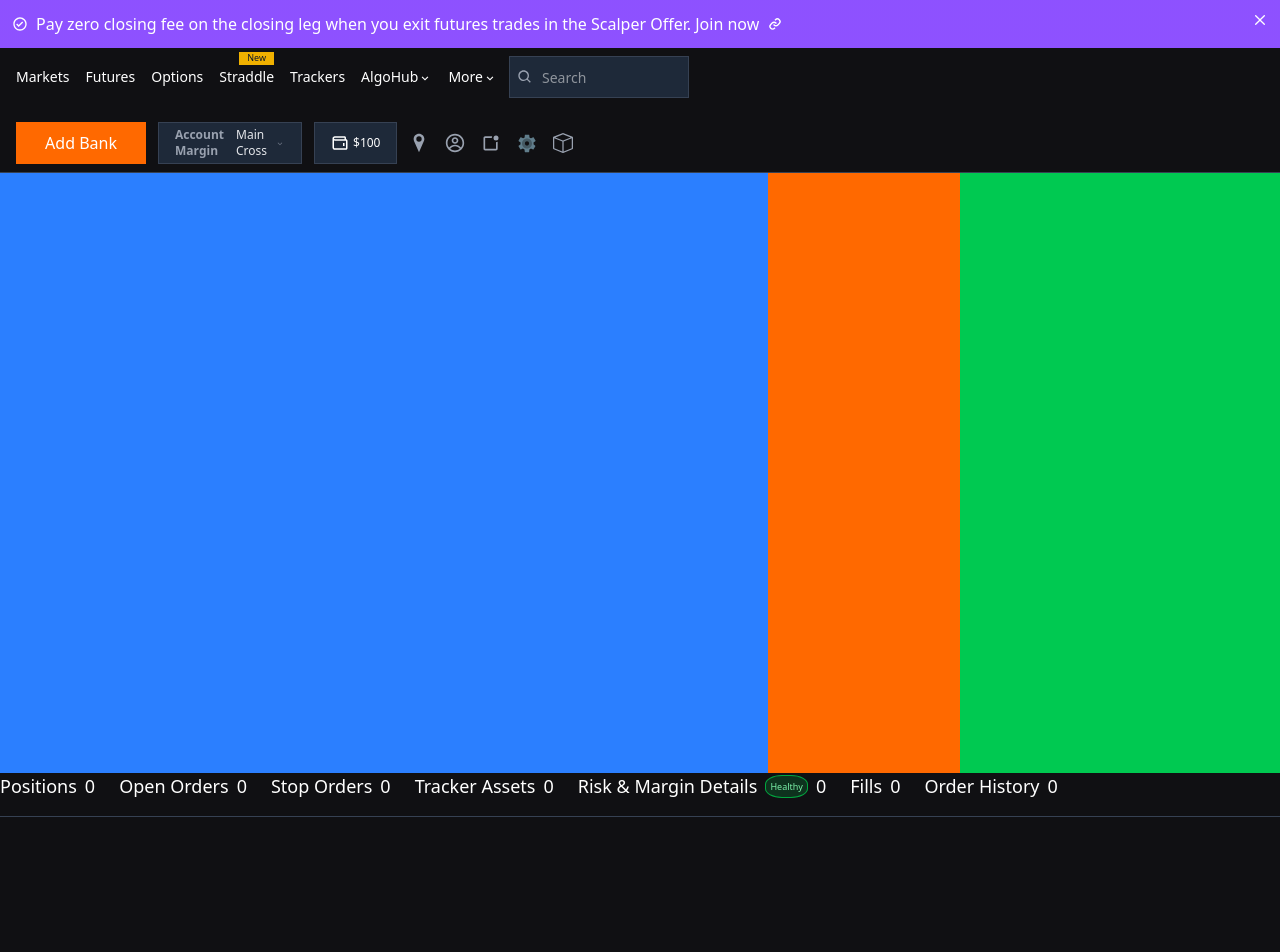
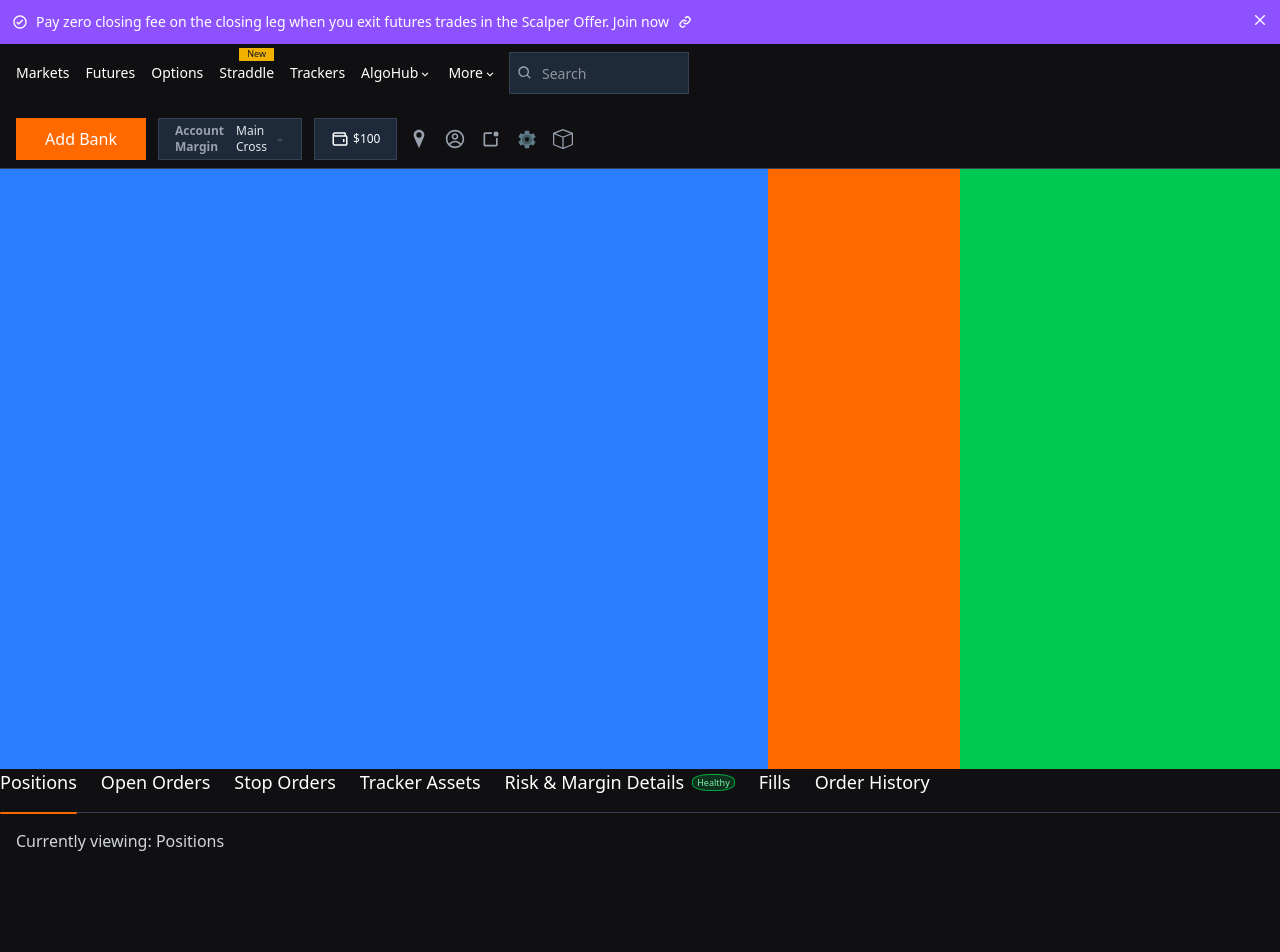
Before and after one commit to heyrapto/delta-exchange, a Next.js app: page / in a window 1280 px wide. Shown: the top 952 px of the page. Built offline with nearby package versions, Linux system fonts and the light colour scheme.

Commit message:
Refactor ExchangePanel component for improved styling and functionality; update tab layout and active panel indication. Enhance Banner component with text styling for better readability.

```diff
--- a/src/components/exchange/exchange-panel.tsx
+++ b/src/components/exchange/exchange-panel.tsx
@@ -5,62 +5,47 @@ import { useState } from "react"
 export const ExchangePanel = () => {
     const [activePanel, setActivePanel] = useState(0)
     const panelTabs = [
-        {
-            id: 0,
-            title: "Positions"
-        },
-        {
-            id: 1,
-            title: "Open Orders"
-        },
-        {
-            id: 2,
-            title: "Stop Orders"
-        },
-        {
-            id: 3,
-            title: "Tracker Assets"
-        },
-        {
-            id: 4,
-            title: "Risk & Margin Details",
-            isHealthy: true,
-        },
-        {
-            id: 5,
-            title: "Fills"
-        },
-        {
-            id: 6,
-            title: "Order History"
-        },
+        { id: 0, title: "Positions" },
+        { id: 1, title: "Open Orders" },
+        { id: 2, title: "Stop Orders" },
+        { id: 3, title: "Tracker Assets" },
+        { id: 4, title: "Risk & Margin Details", isHealthy: true },
+        { id: 5, title: "Fills" },
+        { id: 6, title: "Order History" },
     ]
 
     const handlePanelToggle = (id: number) => {
-        setActivePanel(id);
-    };
+        setActivePanel(id)
+    }
 
     return (
         <div className="w-full flex flex-col min-h-[500px]">
-            <div className="flex gap-6 border-b pb-4 border-gray-700">
+            <div className="flex gap-6 border-b pb-2 border-gray-700 relative">
                 {panelTabs.map((p) => (
-                    <div className={`text-white text-[18px] inline-flex items-center gap-2 cursor-pointer relative`} key={p.id} onClick={() => handlePanelToggle(p.id)}>
+                    <div
+                        key={p.id}
+                        onClick={() => handlePanelToggle(p.id)}
+                        className="text-white text-[18px] inline-flex items-center gap-2 cursor-pointer relative pb-2"
+                    >
                         <h1>{p.title}</h1>
                         {p.isHealthy && (
-                            <span className="border border-green-600 bg-green-900/50 text-green-300 rounded-[40%] p-1 text-[9px]">Healthy</span>
+                            <span className="border border-green-600 bg-green-900/50 text-green-300 rounded-[40%] px-1 py-[1px] text-[9px]">
+                                Healthy
+                            </span>
                         )}
 
-                        {/* Has to be on the border tho i cant seem to figure it out here */}
-                        {activePanel  && (
-                            <span className="bg-orange-500 w-12 py-[2px] absolute bottom-0 left-0 right-0 mx-auto block"></span>
+                        {/* underline only for active */}
+                        {activePanel === p.id && (
+                            <span className="absolute bottom-[-10px] left-0 right-0 mx-auto h-[2px] bg-orange-500 rounded-full" />
                         )}
                     </div>
                 ))}
             </div>
 
-             {/* Content */}
-             <div className="p-4">
-             </div>
+            {/* Content */}
+            <div className="p-4 text-gray-300">
+                <p>Currently viewing: {panelTabs[activePanel].title}</p>
+            </div>
         </div>
     )
 }
--- a/src/components/ui/banner.tsx
+++ b/src/components/ui/banner.tsx
@@ -6,7 +6,7 @@ export const Banner = () => {
         <div className="flex justify-between bg-gradient-to-r from-violet-500 from-5% to-violet-500 p-3">
             <div className="flex items-center gap-2">
                 <BiCheckCircle />
-                <p>Pay zero closing fee on the closing leg when you exit futures trades in the Scalper Offer. Join now</p>
+                <p className="text-sm">Pay zero closing fee on the closing leg when you exit futures trades in the Scalper Offer. Join now</p>
                 <BiLink />
             </div>
 
```
